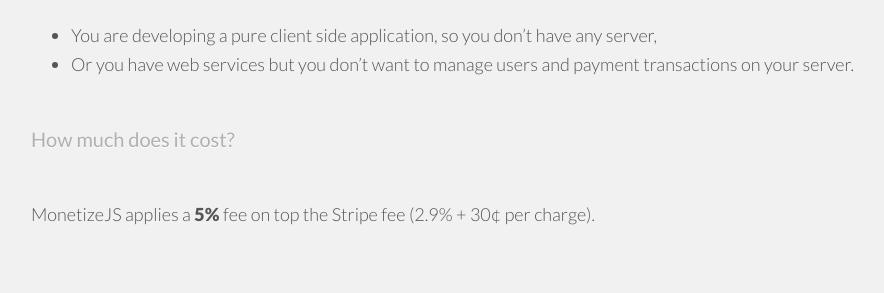
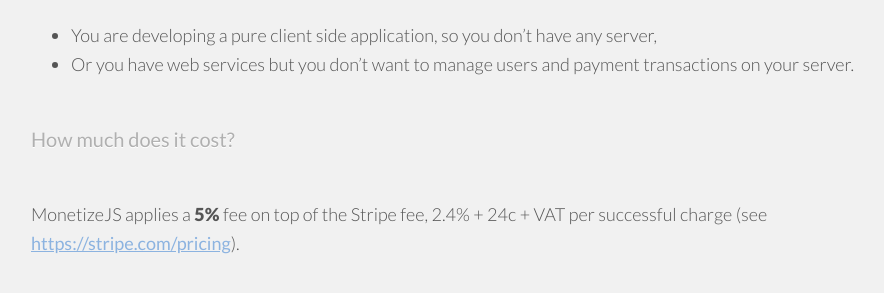
Before and after one commit to monetizejs/monetizejs.github.io, a Jekyll site: the page built from faq/index.html, in a window 1280 px wide, cut to the strip 324-617 px from the top of the page. Shown: the whole strip, without its empty margins (329-1213 px from the left). Built offline with Jekyll 4.4.1, drawn with Linux system fonts in a browser that asks for light colours; nearby versions of some CDN libraries.

Commit message:
Published with https://stackedit.io/

```diff
--- a/faq/index.html
+++ b/faq/index.html
@@ -17,6 +17,8 @@
 <li>Or you have web services but you don’t want to manage users and payment transactions on your server.</li>
 </ul>
 
+
+
 <h4 id="how-much-does-it-cost">How much does it cost?</h4>
 
-<p>MonetizeJS applies a <strong>5%</strong> fee on top the Stripe fee (2.9% + 30¢ per charge).</p>
+<p>MonetizeJS applies a <strong>5%</strong> fee on top of the Stripe fee, 2.4% + 24c + VAT per successful charge (see <a href="https://stripe.com/pricing">https://stripe.com/pricing</a>).</p>
```
